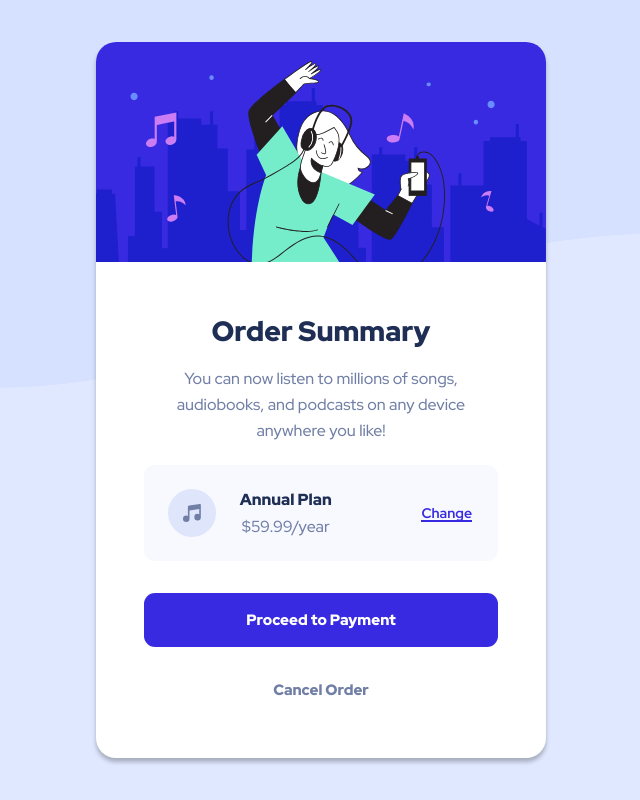
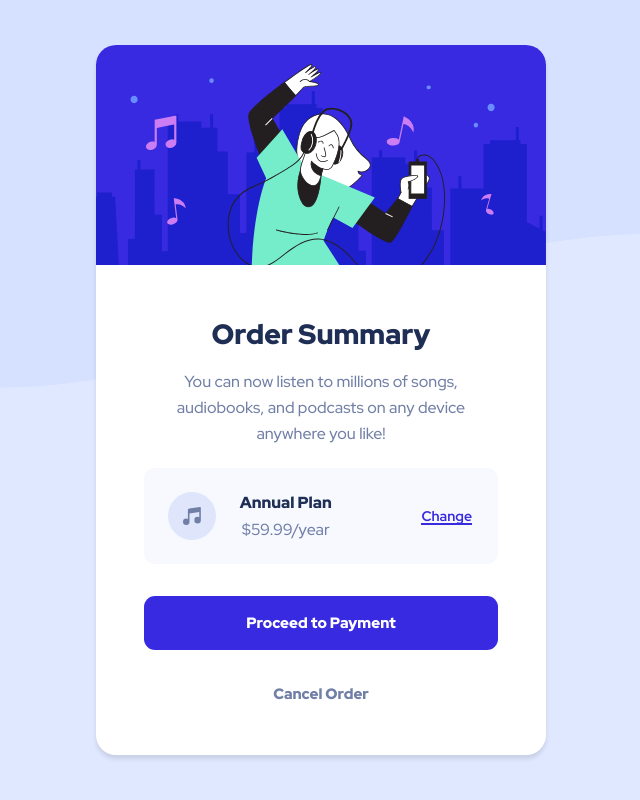
Before and after one commit to Loniewski02/FM-order-summery-component, a plain HTML site: page index.html in a window 1280 px wide. Shown: the whole page, without its empty margins (319-959 px from the left). Drawn offline with Linux system fonts and the light colour scheme.

Commit message:
changed padding on elements under img

```diff
--- a/src/sass/style.scss
+++ b/src/sass/style.scss
@@ -30,7 +30,7 @@ body {
 	width: min-content;
 	border-radius: 20px;
 	background-color: #fff;
-	box-shadow: 0 4px 4px rgba(0, 0, 0, 0.25);
+	box-shadow: 0px 4px 4px rgba(0, 0, 0, 0.1);
 	overflow: hidden;
 
 	.inner-wrapper {
@@ -167,7 +167,7 @@ body {
 
 	.app {
 		.inner-wrapper {
-			padding: 2.8em 3em 3em;
+			padding: 2.8em 3em 2.6em;
 		}
 
 		&__img {
```
Also changed, not shown: dist/css/style.min.css.
